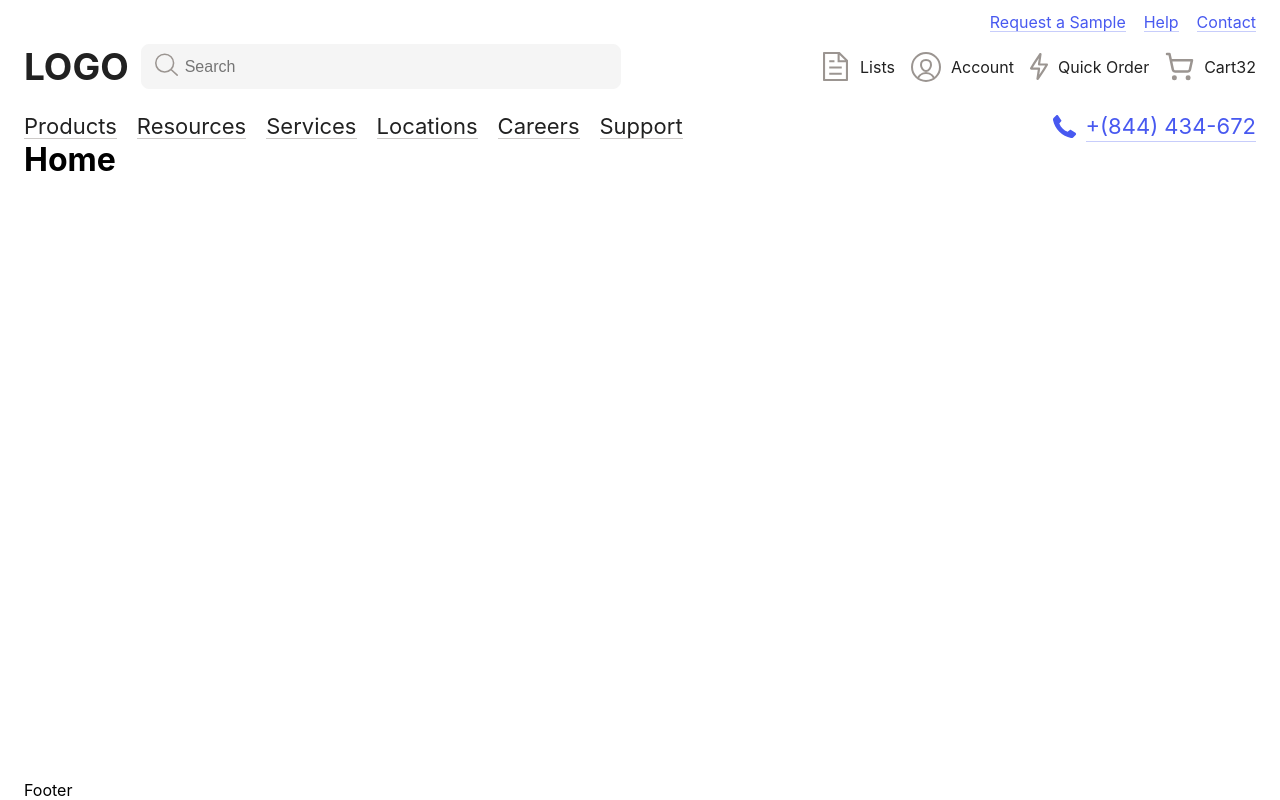
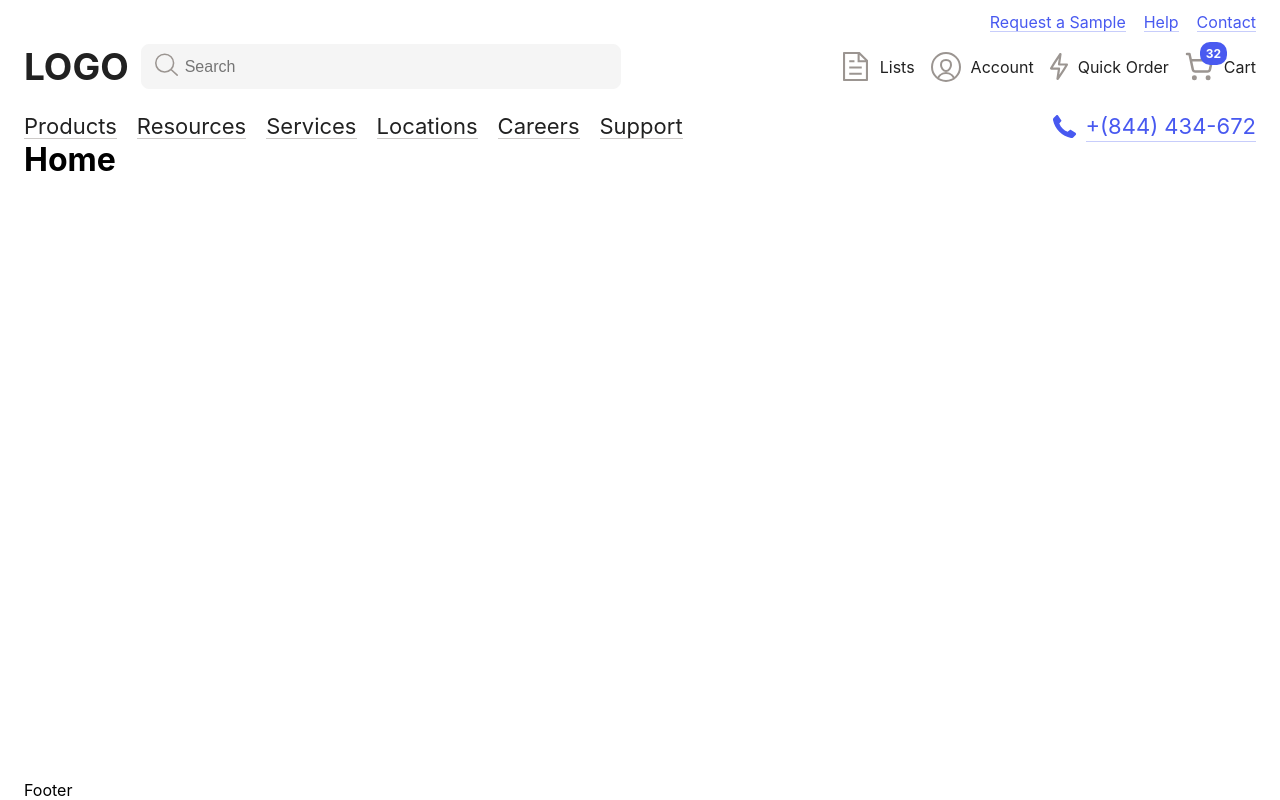
Before and after one commit to html-librarian/ccs-test, a React (Vite) app: page / in a window 1280 px wide. Built offline with nearby package versions, Linux system fonts and the light colour scheme.

Commit message:
add badge header

```diff
--- a/src/components/Header/header.module.scss
+++ b/src/components/Header/header.module.scss
@@ -179,6 +179,7 @@
         justify-content: flex-end;
 
         a {
+            position: relative;
             display: inline-flex;
             align-items: center;
             text-decoration: none;
@@ -196,6 +197,18 @@
                 i {
                     color: var(--dark);
                 }
+            }
+
+            .badge {
+                position: absolute;
+                @include font-options(700, 12px, 15px);
+                color: var(--white);
+                padding: 2px 4px;
+                background: rgba(72, 89, 240, 0.99);
+                border: 2px solid rgba(72, 89, 240, 0.2);
+                border-radius: 10px;
+                left: 15px;
+                top: -10px;
             }
         }
     }
```
Also changed, not shown: src/components/Footer/constants.tsx (added), src/components/Footer/footer.module.scss (added), src/components/Footer/index.tsx (added).
